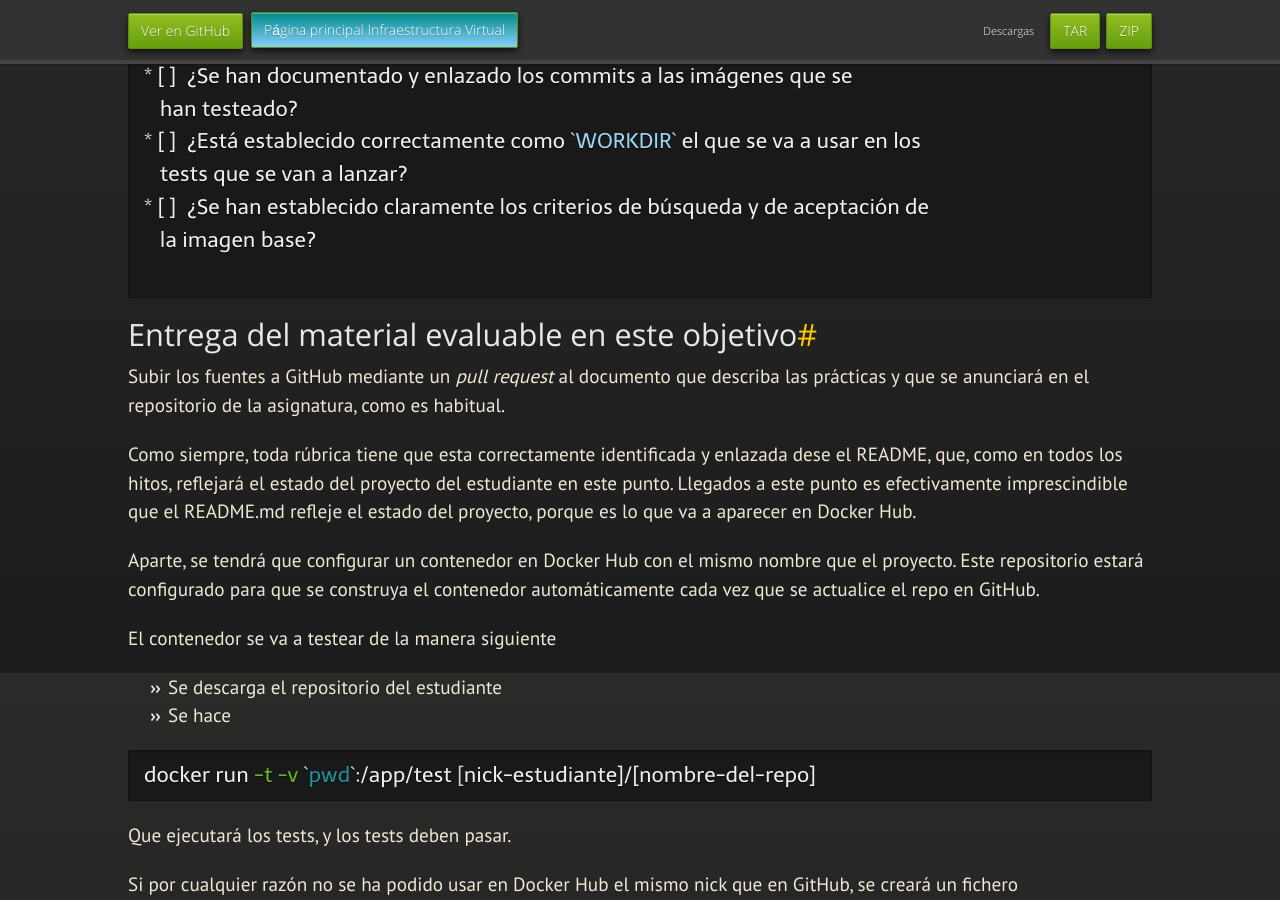
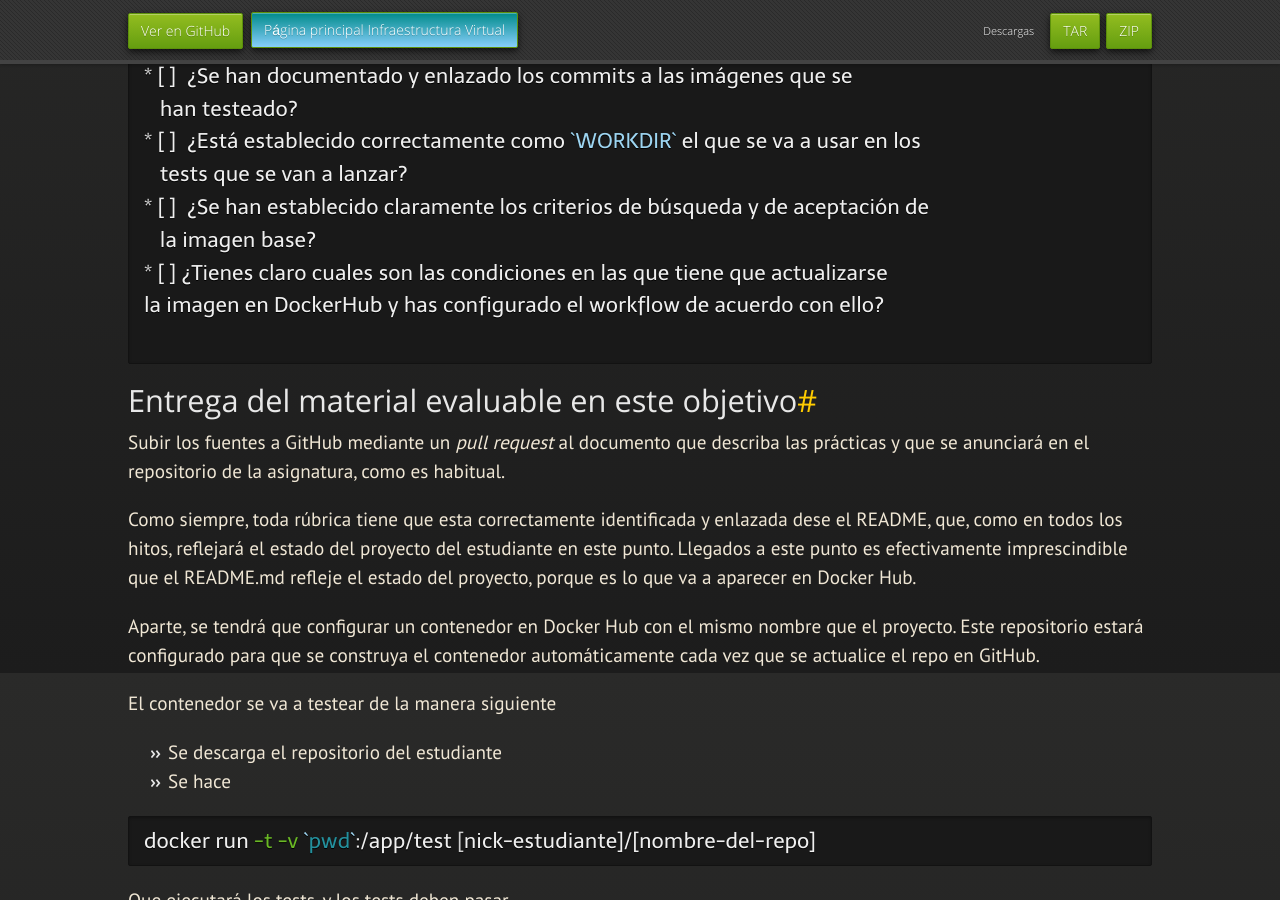
Before and after one commit to JJ/IV, a Jekyll site: the page built from documentos/proyecto/5.Docker.md, in a window 1280 px wide and 900 px high, scrolled down 2027 px. Built offline with Jekyll 4.4.1, drawn with Linux system fonts in a browser that asks for light colours; nearby versions of some CDN libraries; some web fonts are replaced; our own code applies the rules of GitHub Pages for plain Markdown files.

Commit message:
Sync documentos/proyecto/5.Docker.md de master a gh-pages

````diff
--- a/documentos/proyecto/5.Docker.md
+++ b/documentos/proyecto/5.Docker.md
@@ -111,6 +111,8 @@ hayas hecho y se aplique:
    tests que se van a lanzar?
 * [ ]  ¿Se han establecido claramente los criterios de búsqueda y de aceptación de
    la imagen base?
+* [ ] ¿Tienes claro cuales son las condiciones en las que tiene que actualizarse
+la imagen en DockerHub y has configurado el workflow de acuerdo con ello?
 
 ```
 
````
